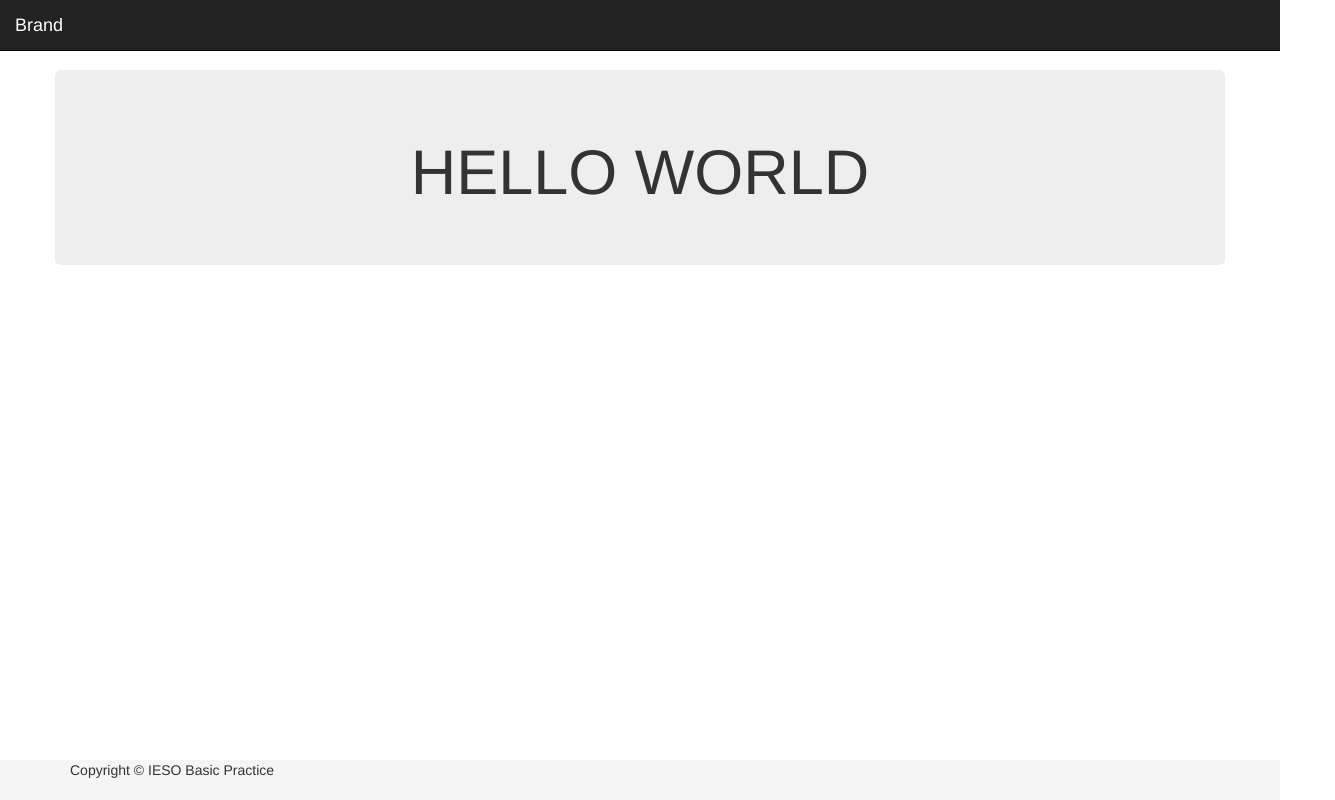
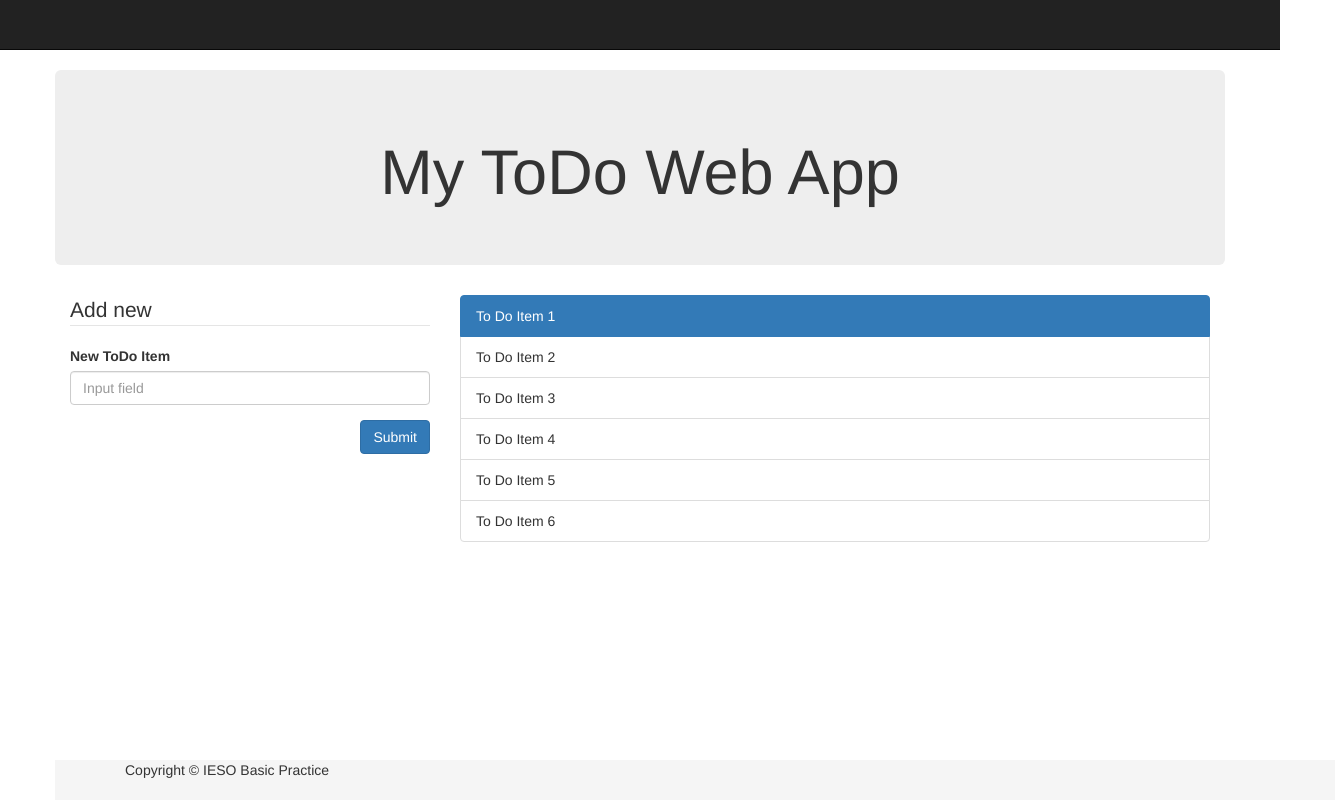
Before and after one commit to iesoitzel/practica_1, a website: page public/index.html in a window 1280 px wide. Shown: the whole page, 1335 px wide, since content can reach past the window. Drawn offline with Linux system fonts and the light colour scheme.

Commit message:
se agregaron las tablas en el archivo index.html

```diff
--- a/public/index.html
+++ b/public/index.html
@@ -9,7 +9,7 @@
 	</head>
 	<body>
 		<nav class="navbar navbar-default navbar-inverse navbar-fixed-top" role="navigation">
-			<div class="container-fluid">
+			<div class="container">
 		    <!-- Brand and toggle get grouped for better mobile display -->
     			<div class="navbar-header">
       				<button type="button" class="navbar-toggle collapsed" data-toggle="collapse" data-target="#bs-example-navbar-collapse-1">
@@ -17,26 +17,52 @@
         				<span class="icon-bar"></span>
         				<span class="icon-bar"></span>
         				<span class="icon-bar"></span>
-      				</button>
+
+
+
+
      				<a class="navbar-brand" href="#">Brand</a>
     			</div>
 			</div>
 		</nav>
 		<div class="container" >
-			<div class="row">
+			<div class="row bordeado">
 				<div class="jumbotron">
-					<h1 class="text-center"> HELLO WORLD </h1>
+					<h1 class="text-center">My ToDo Web App</h1>
 		</div>
 		</div>
+			<div class="row">
+				<div class="col-xs-4 col-sm-4 col-md-4 col-lg-4">
+					<form action="/" method="POST" role="form">
+						<legend>Add new</legend>
+							<div class="form-group">
+								<label for="">New ToDo Item</label>
+									<input type="text" class="form-control" id="" placeholder="Input field">
 			</div>
+						<button type="submit" class="btn btn-primary pull-right">Submit</button>
+					</form>
+			</div>
+					<div class="col-xs-8 col-sm-8 col-md-8 col-lg-8">
+					<ul class="list-group">
+						<li class="list-group-item active">To Do Item 1</li>
+						<li class="list-group-item">To Do Item 2</li>
+						<li class="list-group-item">To Do Item 3</li>
+						<li class="list-group-item">To Do Item 4</li>
+						<li class="list-group-item">To Do Item 5</li>
+						<li class="list-group-item">To Do Item 6</li>
+					</ul>
+			</div>
+
 	<footer>
 		<div class="container">
 		<div class="row">
 		<div class="col-xs-12 col-sm-12 col-md-12 col-lg-12">
-         	<p>Copyright &copy; IESO Basic Practice</p>
+	<p>Copyright &copy;             IESO Basic Practice</p>
 		</div>
 		</div>
 		</div>
 	</footer>
+
+
 	</body>
 </html>
```
Lines whose indentation alone changed are shown as unchanged.
